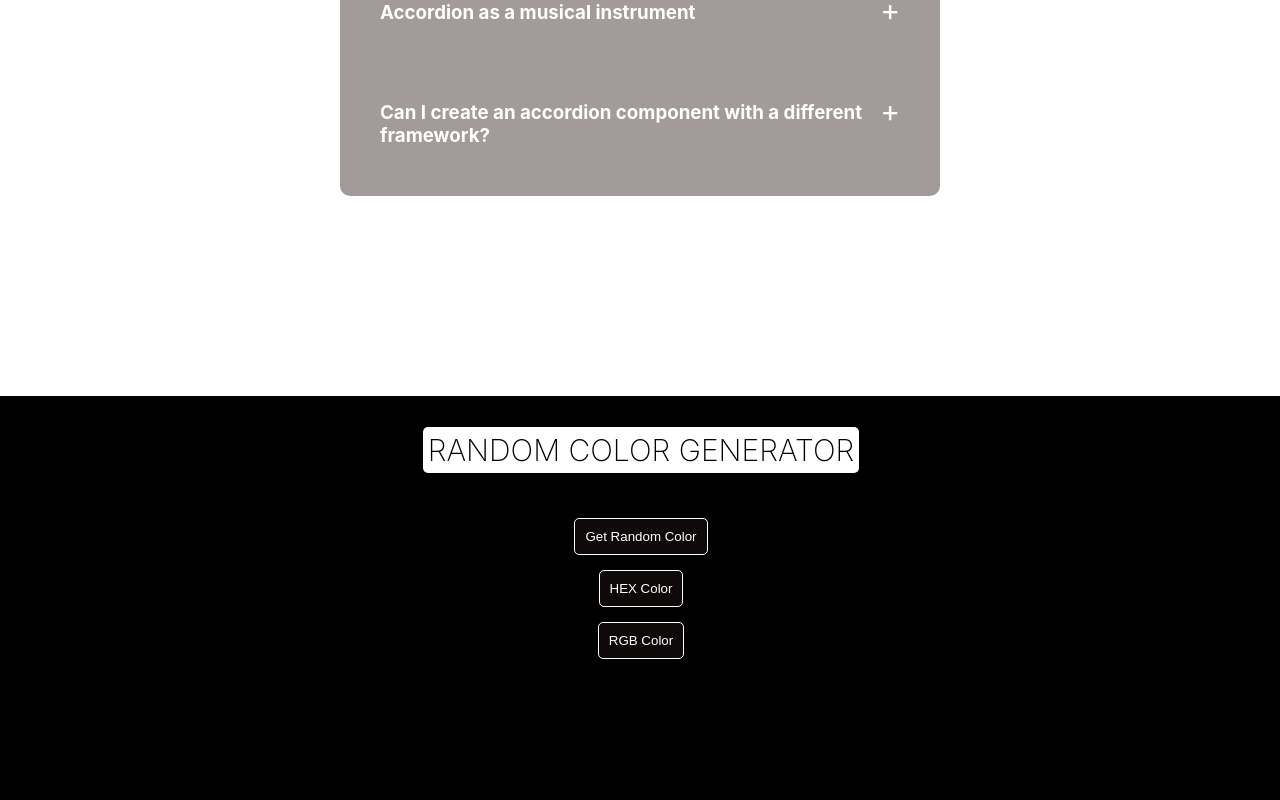
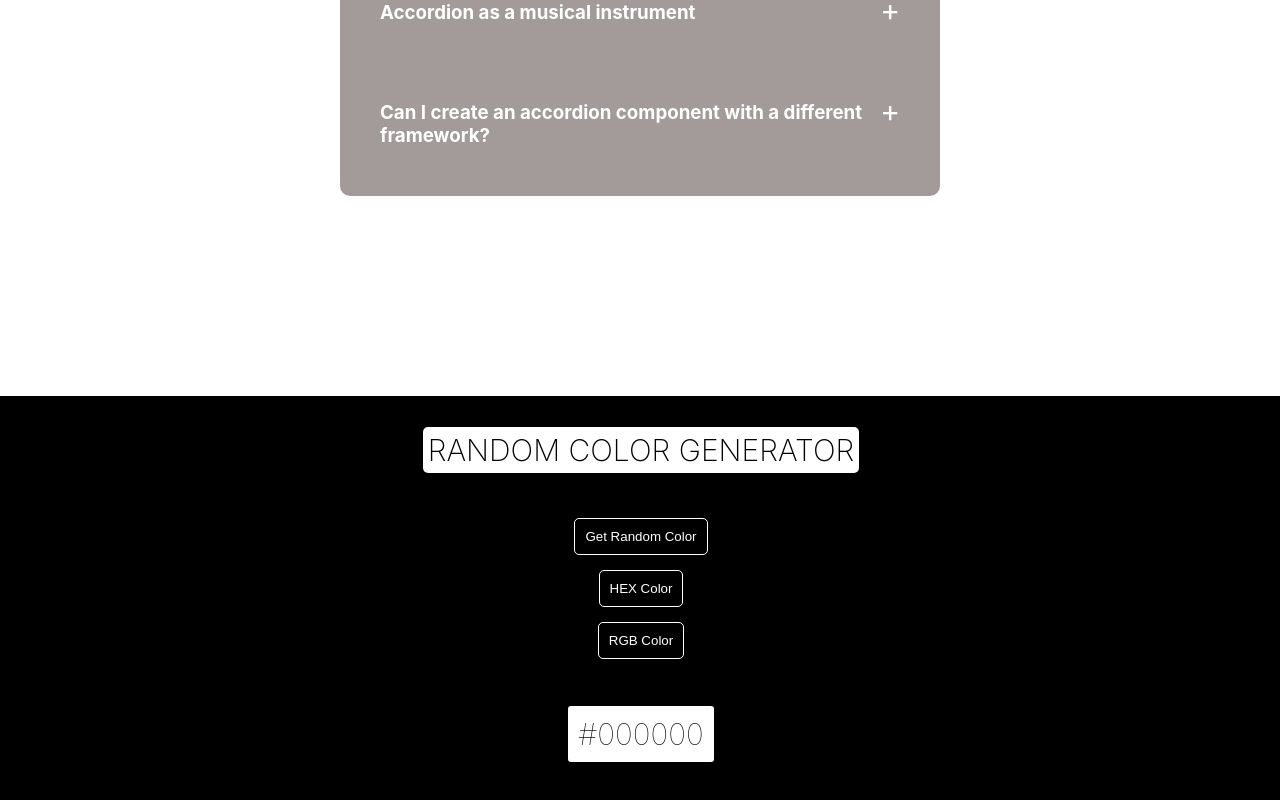
Before and after one commit to RebeccaPavelt/React_Practice, a React (Create React App) app: page / in a window 1280 px wide. Shown: the part 581-1381 px from the top of the page. Built offline with nearby package versions, Linux system fonts and the light colour scheme.

Commit message:
add_rgb_and_div

```diff
--- a/src/components/random_color/index.jsx
+++ b/src/components/random_color/index.jsx
@@ -10,9 +10,18 @@ export default function RandomColor() {
       const randomHexColor = `#${Math.floor(Math.random() * 16777215).toString(
         16
       )}`;
+
+      //16777215 = max. HexValue possible / to.String(16) = 16 (base) converts to hexidecimal
+
       setColor(randomHexColor);
     }
     if (typeOfColor === "rgb") {
+      const randomR = Math.floor(Math.random() * 255);
+      const randomG = Math.floor(Math.random() * 255);
+      const randomB = Math.floor(Math.random() * 255);
+      const randomRGBColor = `rgb(${randomR}, ${randomG}, ${randomB})`;
+
+      setColor(randomRGBColor);
     }
   }
 
@@ -23,6 +32,8 @@ export default function RandomColor() {
         <Button onClick={handleRandomColor}>Get Random Color</Button>
         <Button onClick={() => setTypeOfColor("hex")}>HEX Color</Button>
         <Button onClick={() => setTypeOfColor("rgb")}>RGB Color</Button>
+
+        <StyledDiv>{color}</StyledDiv>
       </ButtonContainer>
     </Container>
   );
@@ -54,9 +65,19 @@ const Heading = styled.h3`
 const Button = styled.button`
   padding: 10px;
   border-radius: 5px;
-  background-color: #0f0a0a;
+  background-color: black;
   color: white;
   border: none;
   cursor: pointer;
   border: 1px solid white;
 `;
+
+const StyledDiv = styled.div`
+  border: 2px solid black;
+  border-radius: 5px;
+  background-color: white;
+  font-weight: 100;
+  font-size: 30px;
+  padding: 10px;
+  margin-top: 30px;
+`;
```
